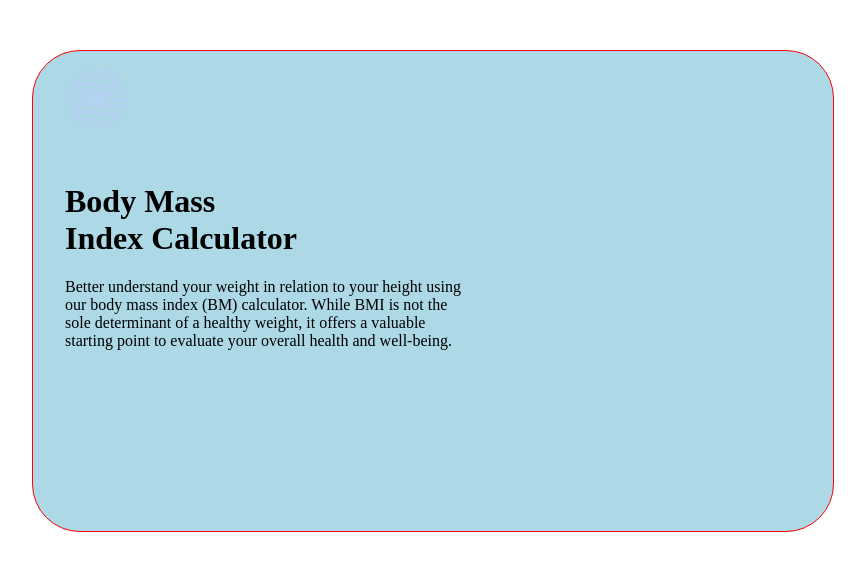
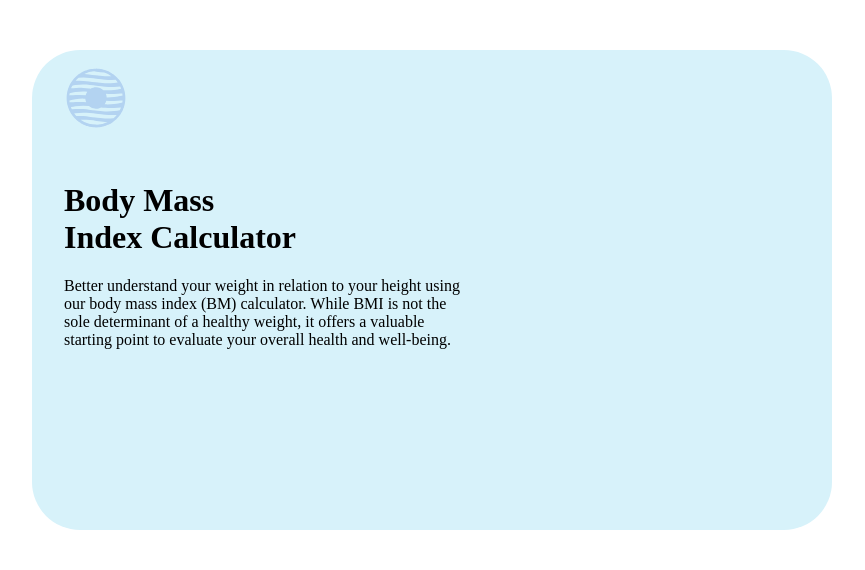
Before and after one commit to SvetlinGG/Body-Mass-Calculator, a React (Vite) app: page / in a window 1280 px wide. Shown: the top 570 px of the page, without its empty margins (26-891 px from the left). Built offline with nearby package versions, Linux system fonts and the light colour scheme.

Commit message:
color in header

```diff
--- a/src/style.css
+++ b/src/style.css
@@ -2,11 +2,11 @@
 /* Header component */
 .header{
     margin: 50px;
-    border: 1px solid red;
     width: 50em;
     height: 30em;
     border-radius: 3em;
-    background-color: lightblue;
+    background-color: rgb(215, 242, 250);
+    background: transparent(0.9);
 }
 
 .header-items{
```
